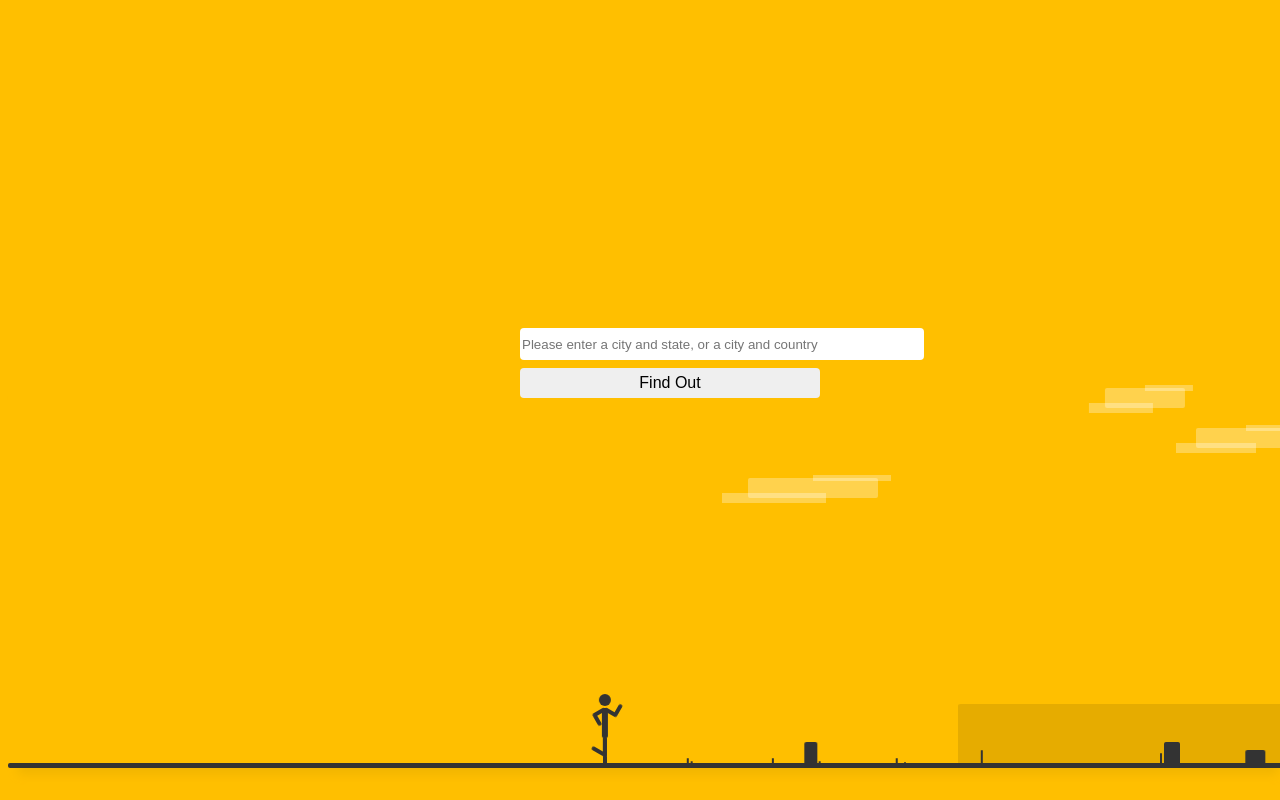
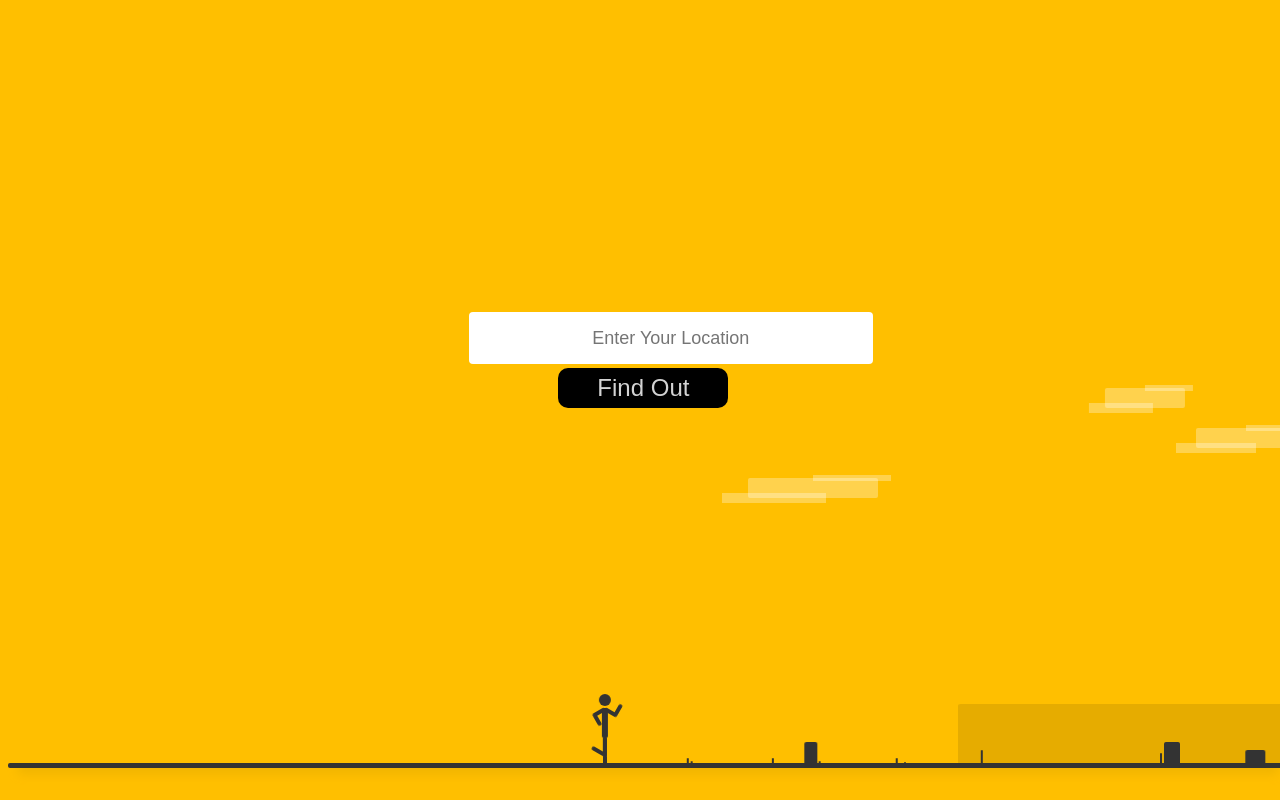
Before and after one commit to aroncey/running_app, a PHP site: page / in a window 1280 px wide. Run offline with PHP 8.4, Linux system fonts and the light colour scheme; some libraries are stand-ins or nearby versions.

Commit message:
working version

```diff
--- a/app.js
+++ b/app.js
@@ -7,7 +7,8 @@ var store = new Store
 var forecastsArray = []
 
 $( () => {
-
   let $target = $('.search')
-  let sController = new SearchController($target)
+  let $where = $('#results')
+  let rController = new ResultsController($where)
+  let sController = new SearchController($target, rController)
 })
--- a/assets/stylesheet.css
+++ b/assets/stylesheet.css
@@ -20,24 +20,33 @@
 
 .searchBar {
   position: fixed;
-  top: 40%;
+  top: 38%;
   width: 400px;
-  height: 30px;
+  height: 50px;
   border-radius: 4px;
   border: none;
+  text-align: center;
+  font-size: 18px;
 }
 
 .search {
-  margin-left: 40%;
+  margin-left: 36%;
 }
 
 .searchButton {
   position: fixed;
   top: 45%;
-  width: 300px;
-  height: 30px;
-  border-radius: 4px;
+  width: 170px;
+  height: 40px;
+  left: 43%;
+  border-radius: 10px;
   border: none;
-  font-size: 1em;
+  font-size: 1.5em;
   text-align: center;
+  background-color: black;
+  color: #D3D3D3;
 }
+
+#displayAddress {
+
+}
--- a/controllers/ForecastControllers.js
+++ /dev/null
@@ -1,10 +0,0 @@
-class ForecastController {
-
-  static createForecast(data){
-    data.map(Forecast.forecastBuilder)
-    debugger
-    Store.state.forEach(Forecast.formattedDate)
-    Store.state.forEach(Forecast.describeDays)
-  }
-
-}
--- /dev/null
+++ b/controllers/ResultsControllers.js
@@ -0,0 +1,63 @@
+class ResultsController {
+  constructor($target){
+    this.$target = $target
+    this.currentIndex = 0
+    this.data = []
+    this.currentDay = {}
+    this.attachListeners()
+  }
+
+  showForecast(data){
+    this.data = data
+    let displayData = data[this.currentIndex]
+    ForecastView.renderWeek(this.$target, displayData, this.currentIndex)
+  }
+
+    attachListeners(){
+      this.$target.find("#previousButton").on("click", (e) =>{
+        e.preventDefault()
+        if (this.currentIndex !== 0) {
+          this.currentIndex --
+          this.showForecast(this.data)
+        }
+      })
+      this.$target.find("#nextButton").on("click", (e) =>{
+        e.preventDefault()
+        if (this.currentIndex !== 4) {
+          this.currentIndex ++
+          this.showForecast(this.data)
+        }
+      })
+
+      this.$target.find("#homeButton").on("click", (e) =>{
+        e.preventDefault()
+        this.resetHome()
+      })
+    }
+
+
+   resetHome() {
+    this.resetState()
+    $("#displayText").hide()
+    $("#displayAddress").hide()
+    $('#searchTerms').show()
+    $('#searchButton').show()
+    $('#homeButton').hide()
+    $("#nextButton").hide()
+    $("#previousButton").hide()
+  }
+
+   resetState() {
+    this.clearStore()
+    this.currentIndex = 0
+  }
+
+   clearStore(){
+    for (let i = 0; i < 5; i++) {
+      delete store.state[i]
+    }
+  }
+
+}
+
+// this.currentDay = this.data[this.currentIndex]
--- a/controllers/SearchController.js
+++ b/controllers/SearchController.js
@@ -1,13 +1,22 @@
 class SearchController {
-  constructor($target) {
+  constructor($target, resultsController) {
     this.$target = $target
+    this.resultsController = resultsController
     this.attachListeners()
   }
 
    attachListeners() {
-    this.$target.find("#searchButton").on("click", e => {
-      let $locationSearch = this.$target.find("#searchTerms").val()
-      let location = LocationSearch.getForecastByName($locationSearch)
-  })
+    this.$target.find("#searchForm").on("submit", e => {
+      e.preventDefault()
+      let locationSearch = $(e.target).find("#searchTerms").val()
+      // Forecast.findByName(locationSearch)
+      LocationSearch.getForecastByName(locationSearch)
+      .then((data) => {
+        this.resultsController.showForecast(data)
+      })
+      .catch((error) => {
+          console.log("There was an error with second call")
+        })
+      })
+  }
 }
-}
--- a/index.html
+++ b/index.html
@@ -11,31 +11,26 @@
     <script src="models/location_search.js"></script>
     <script src="models/forecast.js"></script>
     <script src="store.js"></script>
-    <script src="controllers/ForecastControllers.js"></script>
+    <script src="controllers/ResultsControllers.js"></script>
     <script src="wrappers/Accuweather.js"></script>
-    <script src="views/forecast.js"></script>
+    <script src="views/forecastview.js"></script>
     <script src="app.js"></script>
   </head>
   <body>
     <main id="main">
-      <!-- .search as target
-      this.attachListeners()
-      this.$target.find("#searchButton").on("click", function(e){
-      let location = new Location(this.$target.find("searchTerms").val())
-    })
-     -->
       <div class="search">
-        <input type='text' placeholder="Please enter a city and state, or a city and country" class="searchBar" id="searchTerms" />
+        <form id="searchForm">
+          <input type='text' placeholder="Enter Your Location" class="searchBar" id="searchTerms" />
           <button id="searchButton" class="searchButton">Find Out</button>
+        </form>
       </div>
       <div id="errors"></div>
-    </main>
-    <div class="flexbox-container">
-        <button id="previousButton" onclick="decrementCounter()" class="initiallyHidden leftbtn"><i class="fa fa-chevron-left" aria-hidden="true"></i></span></button>
-        <div id="results"><h2 id="displayText"></h2>
+      <div id="results">
+        <button id="homeButton" class="initiallyHidden searchButton">Search Again</button>
+        <button id="previousButton" class="initiallyHidden leftbtn"><i class="fa fa-chevron-left" aria-hidden="true"></i></button>
+        <button id="nextButton"  class="initiallyHidden rightbtn"><i class="fa fa-chevron-right" aria-hidden="true"></i></button>
         <h3 id="displayAddress"></h3>
-        <div class="reset">
-          <button id="homeButton" onclick="resetHome()" class="initiallyHidden searchButton">Reset</button>
+        <h2 id="displayText"></h2>
       </div>
         <!-- Stick Man Run -->
       <div>
@@ -79,8 +74,6 @@
             </div>
           </section>
         </div>
-        </div>
-        <button id="nextButton" onclick="incrementCounter()" class="initiallyHidden rightbtn"><i class="fa fa-chevron-right" aria-hidden="true"></i></button>
-      </div>
+      </main>
   </body>
 </html>
--- a/models/forecast.js
+++ b/models/forecast.js
@@ -14,26 +14,11 @@ class Forecast {
       let rawDate = obj.EpochDateTime
       let date = new Date(0)
       date.setUTCSeconds(rawDate)
-      new Forecast(index, obj.ID, obj.CategoryValue, obj.Value, date)
+      let forecast = new Forecast(index, obj.ID, obj.CategoryValue, obj.Value, date)
+      Forecast.formattedDate(forecast)
+      Forecast.generateDescription(forecast)
+      return forecast
   }
-
-  // // static sortStore(store) {
-  // //   store.sort(function(a, b) {
-  // //     return parseFloat(b.value) - parseFloat(a.value);
-  // //   });
-  // //   getDatesFromIndices(store)
-  // // }
-  //
-  // static getDatesFromIndices(store) {
-  //   store.map(numberToDay)
-  //   describeDays(store)
-  // // }
-  //
-  // static numberToDay(object) {
-  //   myDate = new Date ()
-  //   object.date = (new Date(myDate.setDate(myDate.getDate() + store.indexOf(object))))
-  //   formattedDate(object)
-  // }
 
   static formattedDate(object){
   if (object.date.getUTCDay() === (new Date ()).getUTCDay()) {
@@ -48,13 +33,8 @@ class Forecast {
       weekday[5] = "Friday";
       weekday[6] = "Saturday";
       weekday[7] = "Today"
-      object.dayName = weekday[object.date.getUTCDay()]
+      return object.dayName = weekday[object.date.getUTCDay()]
       }
-  }
-
-  static describeDays() {
-    store.forEach(generateDescription)
-    ForecastView.showDays()
   }
 
   static generateDescription(object){
@@ -100,3 +80,26 @@ class Forecast {
 
 
 }
+
+// // static sortStore(store) {
+// //   store.sort(function(a, b) {
+// //     return parseFloat(b.value) - parseFloat(a.value);
+// //   });
+// //   getDatesFromIndices(store)
+// // }
+//
+// static getDatesFromIndices(store) {
+//   store.map(numberToDay)
+//   describeDays(store)
+// // }
+//
+// static numberToDay(object) {
+//   myDate = new Date ()
+//   object.date = (new Date(myDate.setDate(myDate.getDate() + store.indexOf(object))))
+//   formattedDate(object)
+// }
+
+
+  // static describeDays(object) {
+  //   ForecastView.showDays(days)
+  // }
--- a/models/location_search.js
+++ b/models/location_search.js
@@ -3,7 +3,7 @@ class LocationSearch {
   static getForecastByName(name){
     return this.findByName(name).
            then((key) => {
-             this.getForecastByKey(key)
+             return this.getForecastByKey(key)
            })
          }
 
@@ -16,12 +16,10 @@ class LocationSearch {
   }
 
   static getForecastByKey(key){
-    return Accuweather.getIndicies(key).
-    then((data) => {
-      ForecastController.createForecast(data)
-    }).
-    catch((error) => {
-        console.log("There was an error with second call")
-      })
-    }
+    return Accuweather.getIndicies(key)
+    .then((data) => {
+      return data.map(Forecast.forecastBuilder)
+      // return data.map(Forecast.newFromApi)
+    })
+  }
 }
--- a/views/forecast.js
+++ /dev/null
@@ -1,49 +0,0 @@
-class ForecastView {
-
-  function showDays(){
-    dataItem = store.state[counter]
-    $("#displayText").html(dataItem.phrase)
-    // $("#displayAddress").html(dataItem.searchAddress)
-    $("homeButton").show()
-    if (counter != 4) {
-    $('#nextButton').show()
-    }
-    if (counter != 0) {
-      $('#previousButton').show()
-    }
-  }
-
-  function resetHome() {
-    clearAllArrays()
-    $("#displayText").hide()
-    $("#displayAddress").hide()
-    $("#results").hide()
-    $('#searchTerms').show()
-    $('#searchButton').show()
-    $('#homeButton').hide()
-    $("#nextButton").hide()
-    $("#previousButton").hide()
-  }
-
-  function clearAllArrays() {
-    clearStore()
-    counter = 0
-  }
-
-  function incrementCounter() {
-    counter++
-    showDays()
-  }
-
-  function decrementCounter() {
-    counter--
-    showDays()
-  }
-
-  function clearStore(){
-    for (let i = 0; i < 5; i++) {
-      delete store.state.i
-    }
-  }
-
-}
--- /dev/null
+++ b/views/forecastview.js
@@ -0,0 +1,20 @@
+class ForecastView {
+
+  static renderWeek($target, data, index) {
+    $target.find("#displayText").html(data.phrase)
+    // $("#displayAddress").html(dataItem.searchAddress)
+    $("#homeButton").show()
+    $("#displayText").show()
+    $("#searchButton").hide()
+    $('#searchTerms').hide()
+    $('#nextButton').hide()
+    $('#previousButton').hide()
+    if (index !== 4) {
+      $('#nextButton').show()
+    }
+    if (index !== 0) {
+      $('#previousButton').show()
+    }
+    }
+
+}
```
Lines whose indentation alone changed are shown as unchanged.
